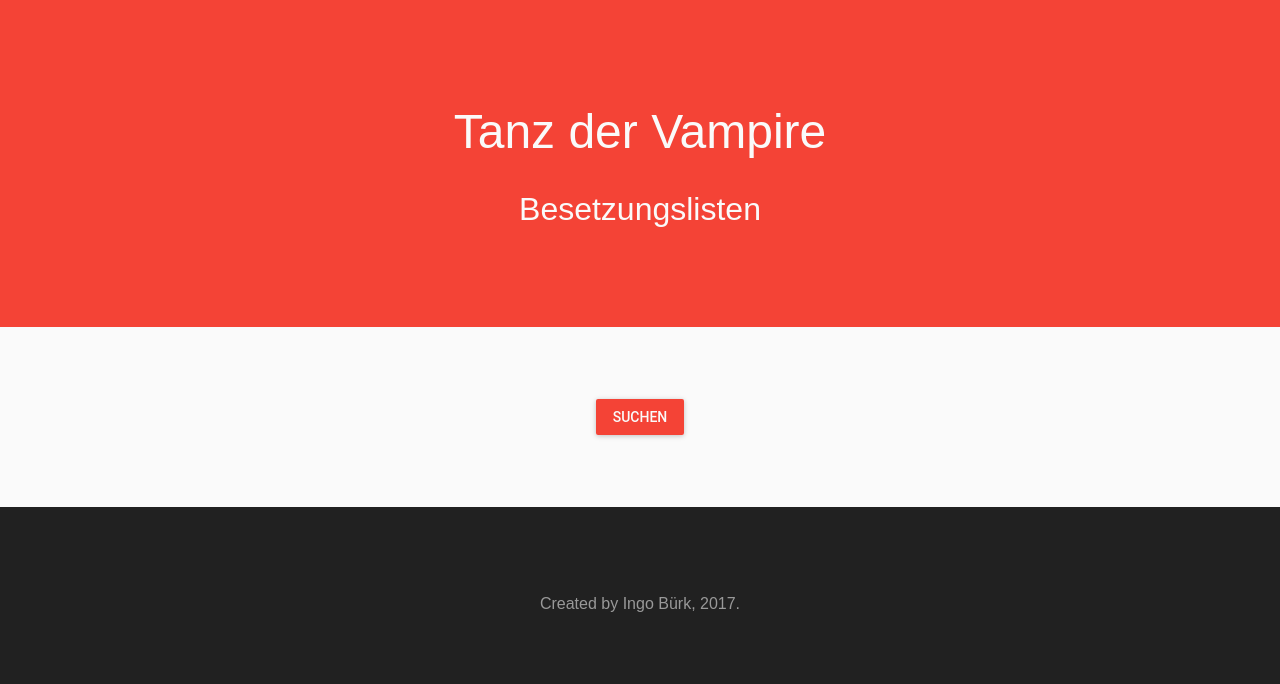
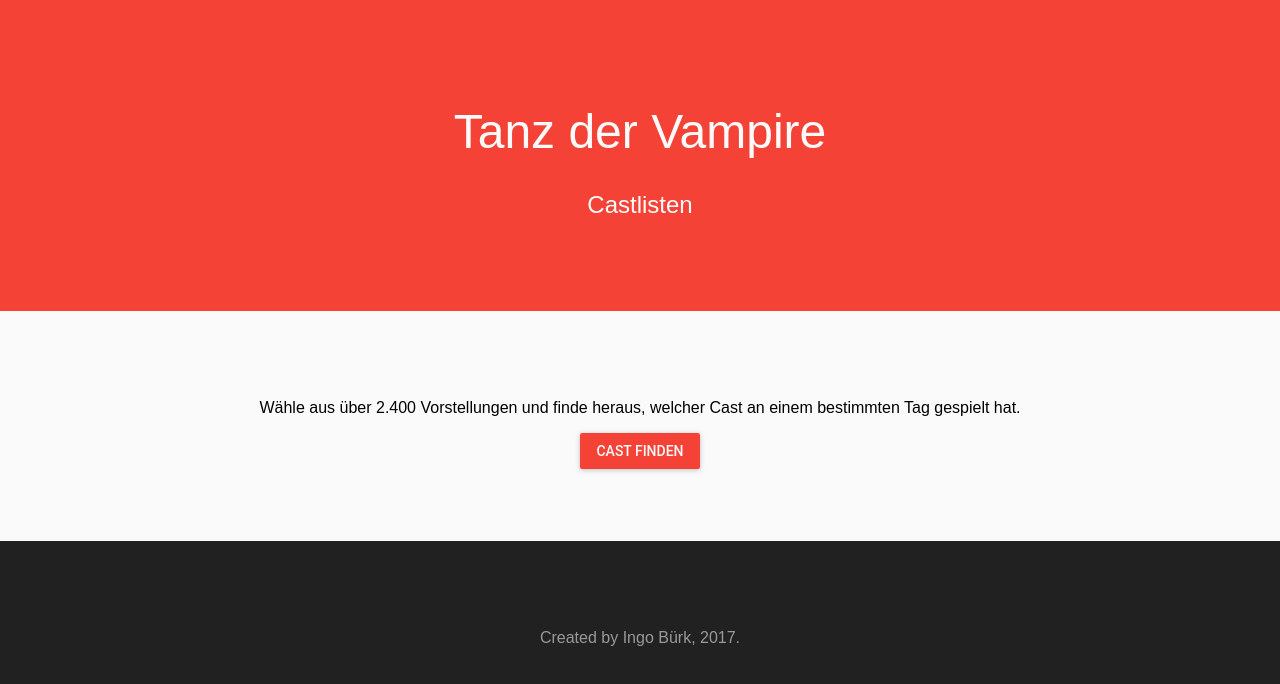
Before and after one commit to tanzdervampire/website, a React (Create React App) app in the folder frontend/: page / in a window 1280 px wide. Shown: the top 684 px of the page. Built offline with nearby package versions, Linux system fonts and the light colour scheme; no server answers; what react-tap-event-plugin would draw is missing.

Commit message:
minor changes

```diff
--- a/frontend/public/index.html
+++ b/frontend/public/index.html
@@ -4,7 +4,7 @@
     <meta charset="utf-8">
     <meta name="viewport" content="width=device-width, initial-scale=1">
     <link rel="shortcut icon" href="%PUBLIC_URL%/favicon.ico">
-    <title>Tanz der Vampire – Besetzungslisten</title>
+    <title>Tanz der Vampire – Castlisten</title>
   </head>
   <body>
     <div id="root"></div>
--- a/frontend/src/App.js
+++ b/frontend/src/App.js
@@ -44,7 +44,7 @@
                 fontSize: 48,
             },
             h2: {
-                fontSize: 32,
+                fontSize: 24,
             },
         };
 
@@ -56,7 +56,7 @@
                     Tanz der Vampire
                 </h1>
                 <h2 style={styles.h2}>
-                    Besetzungslisten
+                    Castlisten
                 </h2>
             </FullWidthSection>
         );
--- a/frontend/src/components/ShowPicker.js
+++ b/frontend/src/components/ShowPicker.js
@@ -125,6 +125,10 @@
             </Avatar>
         );
 
+        const style = {
+            userSelect: 'none',
+        };
+
         return (
             <ListItem
                 key={show.id}
@@ -133,6 +137,7 @@
                 leftAvatar={avatar}
                 onTouchTap={() => this.onShowSelected(show)}
                 disabled={isSelected}
+                style={style}
             />
         );
     };
@@ -197,12 +202,17 @@
 
         if (!open) {
             return (
-                <RaisedButton
-                    label="Suchen"
-                    onTouchTap={this.onGetStartedTapped}
-                    backgroundColor={red500}
-                    labelColor={grey50}
-                />
+                <div>
+                    <p>
+                        Wähle aus über 2.400 Vorstellungen und finde heraus, welcher Cast an einem bestimmten Tag gespielt hat.
+                    </p>
+                    <RaisedButton
+                        label="Cast finden"
+                        onTouchTap={this.onGetStartedTapped}
+                        backgroundColor={red500}
+                        labelColor={grey50}
+                    />
+                </div>
             );
         }
 
```
